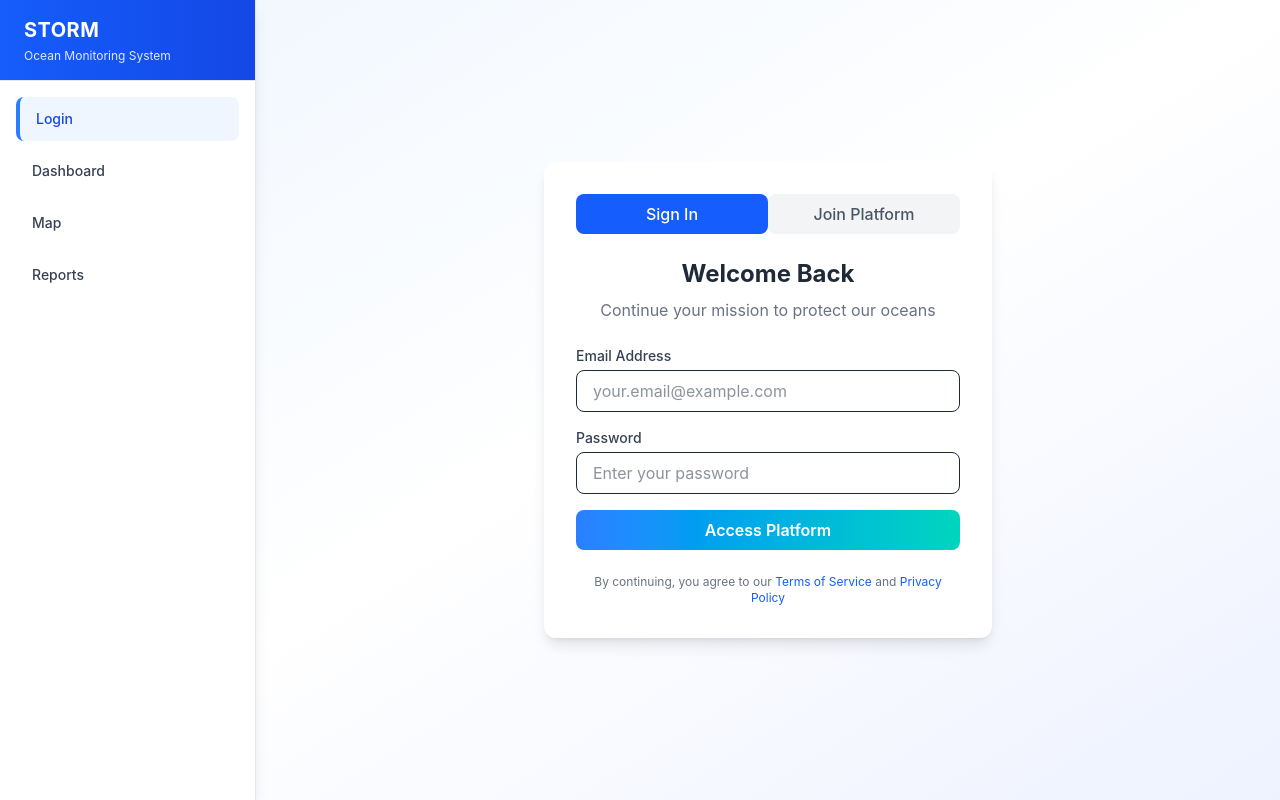
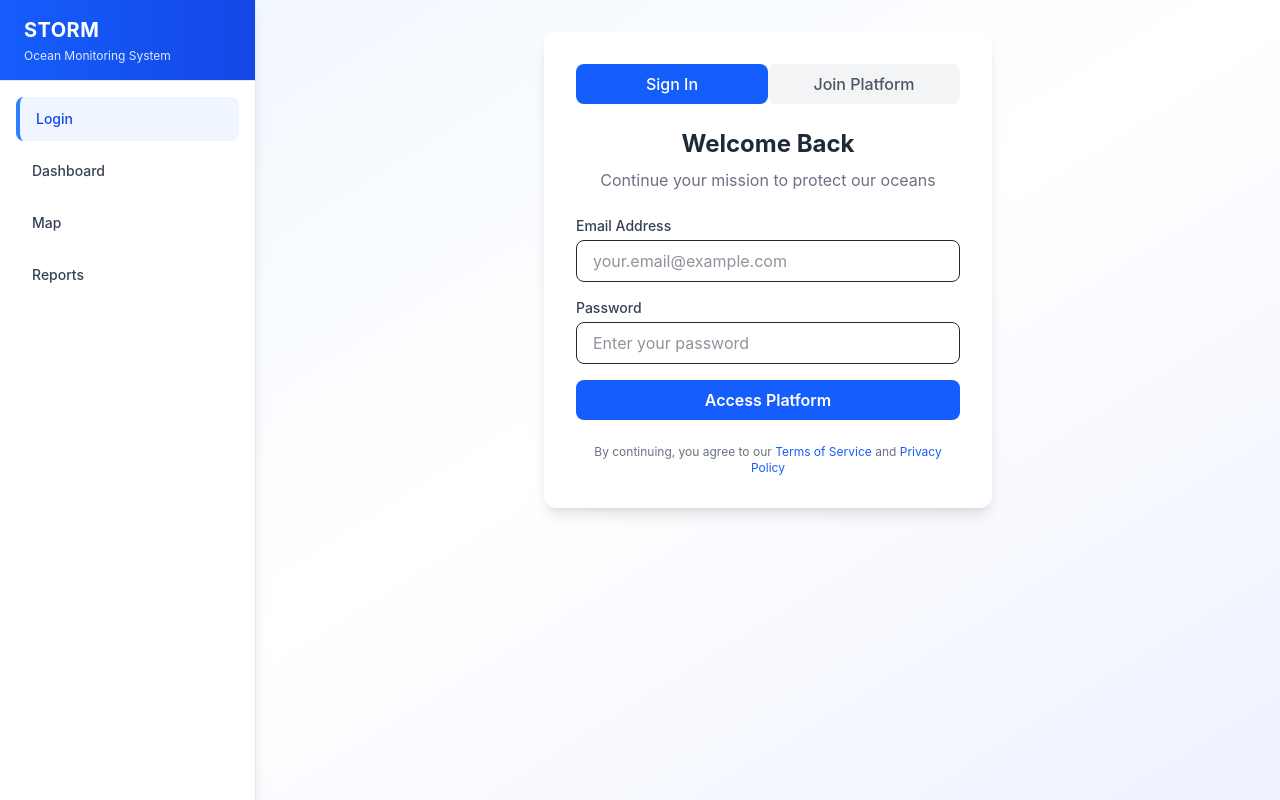
Before and after one commit to Pratikgabani/sih2025, a React (Vite) app in the folder frontend/: page /login in a window 1280 px wide. Built offline with nearby package versions, Linux system fonts and the light colour scheme.

Commit message:
node modules outside frontend and backend remoed

```diff
--- a/frontend/src/Components/Layout/Layout.jsx
+++ b/frontend/src/Components/Layout/Layout.jsx
@@ -38,7 +38,7 @@ export default function Layout({ children }) {
         </div>
 
         {/* Page Content */}
-        <main className="flex-1 overflow-y-auto overflow-x-hidden">
+        <main className="flex-1 overflow-y-auto overflow-x-hidden flex flex-col">
           {children}
         </main>
       </div>
--- a/frontend/src/Components/Login/Login.jsx
+++ b/frontend/src/Components/Login/Login.jsx
@@ -5,8 +5,8 @@ export default function Login() {
   const [activeTab, setActiveTab] = useState("signin");
 
   return (
-    <div className="min-h-full flex items-center justify-center py-4 md:py-8">
-      <div className="bg-white shadow-lg rounded-xl p-6 md:p-8 w-full max-w-md mx-4 md:mx-auto">
+    <div className="min-h-full flex items-start justify-center py-4 md:py-8">
+      <div className="bg-white shadow-lg rounded-xl p-6 md:p-8 w-full max-w-md mx-4 md:mx-auto min-h-fit">
 
         {/* Tabs */}
         <div className="flex mb-6">
@@ -66,7 +66,7 @@ export default function Login() {
               </div>
               <button
                 type="submit"
-                className="w-full py-2 rounded-lg bg-gradient-to-r from-blue-500 to-teal-400 text-white font-semibold hover:opacity-90 transition"
+                className="w-full py-2 rounded-lg bg-blue-600 text-white font-semibold hover:opacity-90 transition"
               >
                 Access Platform
               </button>
@@ -137,7 +137,7 @@ export default function Login() {
               </div>
               <button
                 type="submit"
-                className="w-full py-2 rounded-lg bg-gradient-to-r from-blue-500 to-teal-400 text-white font-semibold hover:opacity-90 transition"
+                className="w-full py-2 rounded-lg  bg-blue-600 text-white font-semibold hover:opacity-90 transition"
               >
                 Join the Platform
               </button>
--- a/package.json
+++ /dev/null
@@ -1,5 +0,0 @@
-{
-  "dependencies": {
-    "lucide-react": "^0.544.0"
-  }
-}
```
Also changed, not shown: 1 other file (tests, documents, lock files or other folders).
